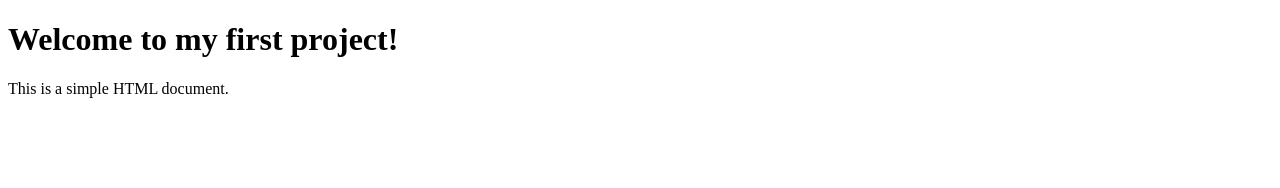
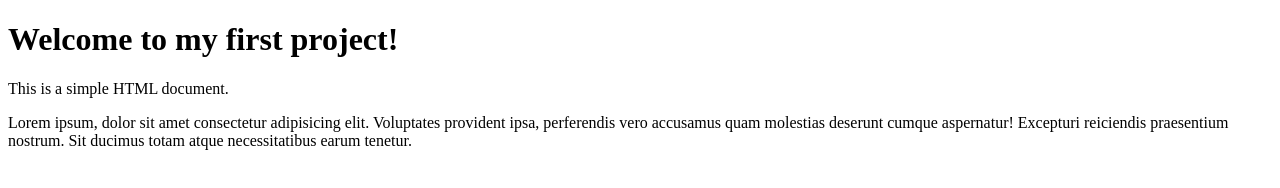
Before and after one commit to faskadev/my-first-push, a plain HTML site: page index.html in a window 1280 px wide. Drawn offline with Linux system fonts and the light colour scheme.

Commit message:
ajouter paraghra

```diff
--- a/index.html
+++ b/index.html
@@ -8,5 +8,6 @@
     <body>
         <h1>Welcome to my first project!</h1>
         <p>This is a simple HTML document.</p>
+        <p>Lorem ipsum, dolor sit amet consectetur adipisicing elit. Voluptates provident ipsa, perferendis vero accusamus quam molestias deserunt cumque aspernatur! Excepturi reiciendis praesentium nostrum. Sit ducimus totam atque necessitatibus earum tenetur.</p>
     </body>
 </html>
```
